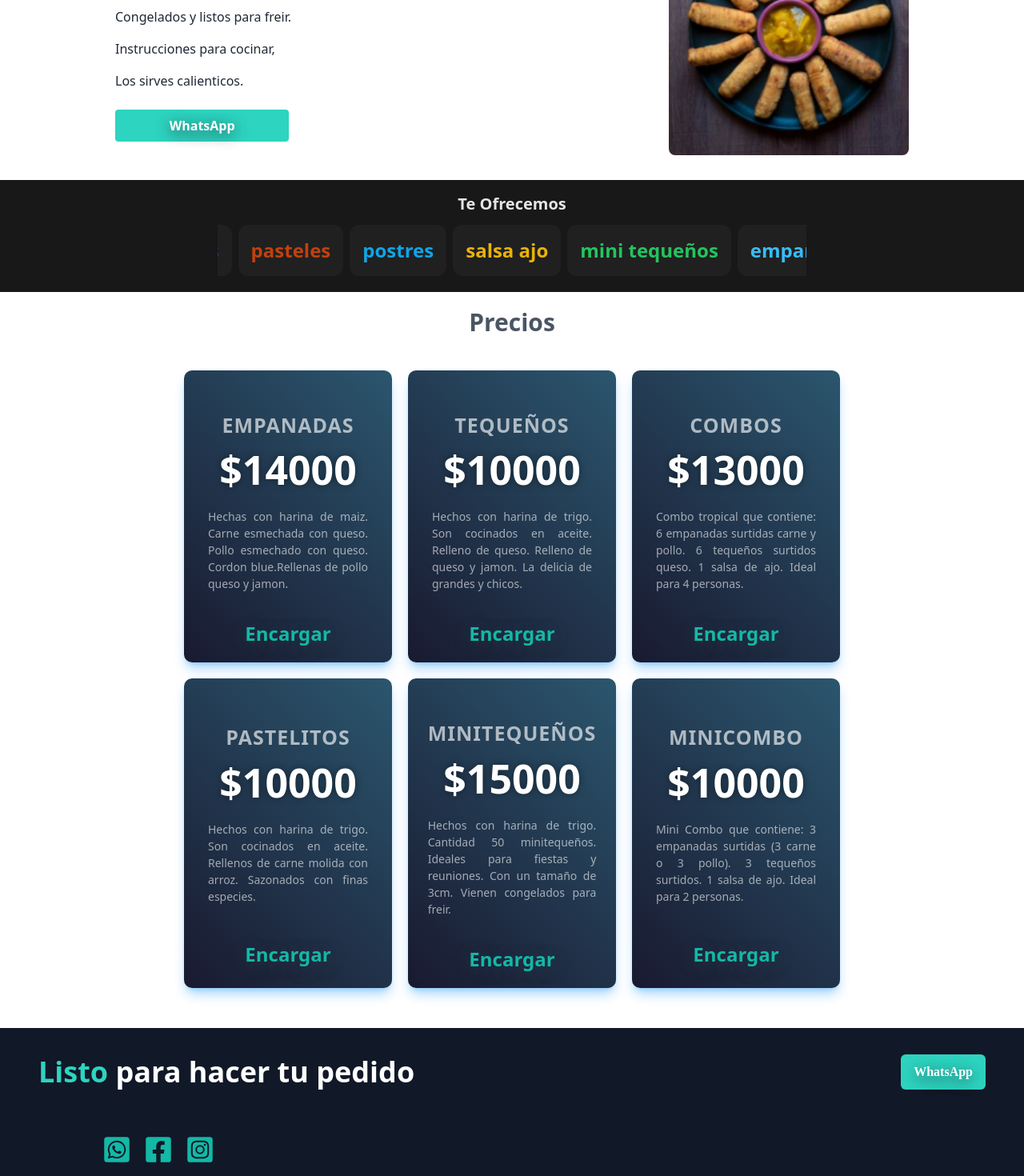
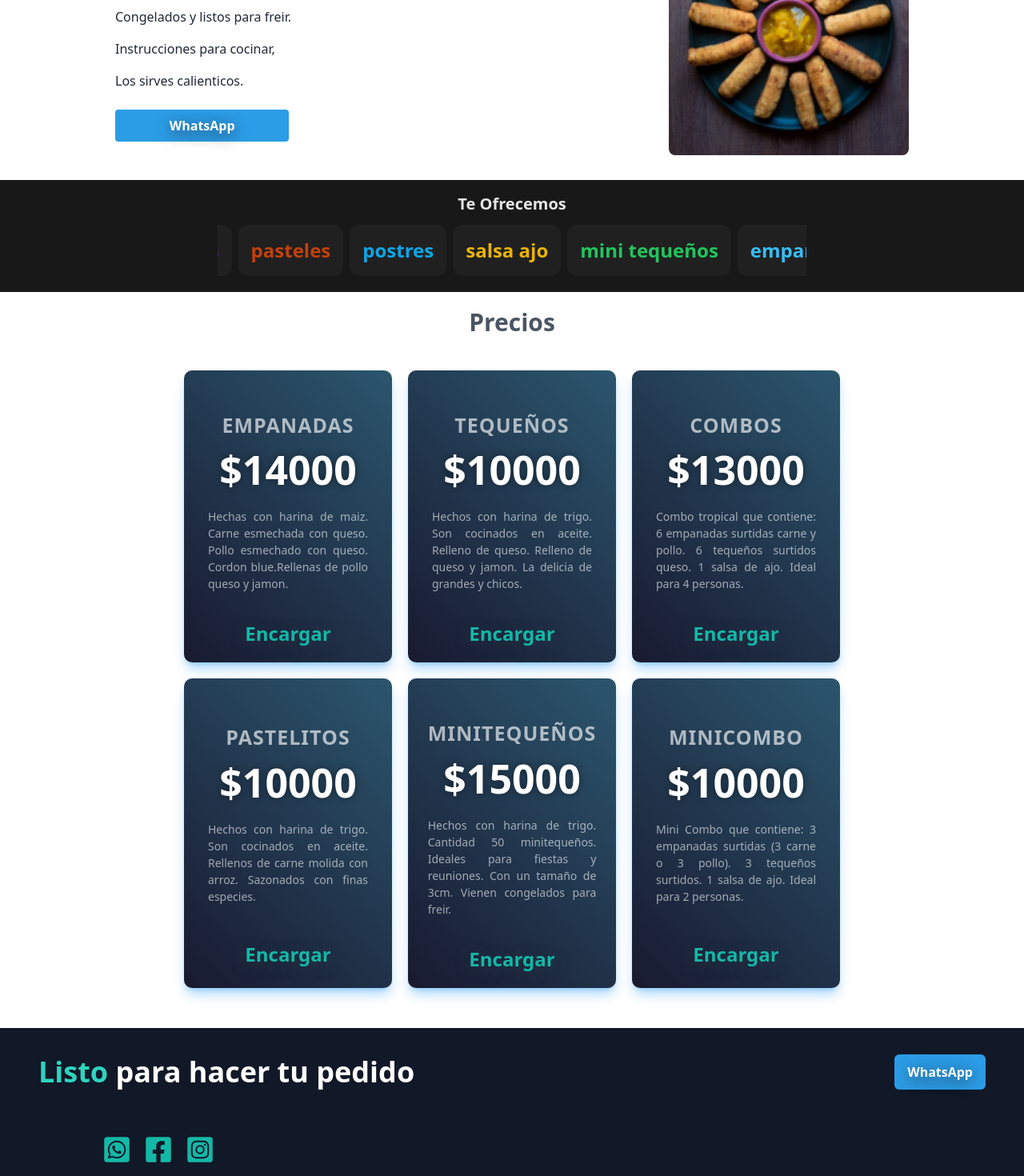
Before and after one commit to luismagnum/reactnav, a React (Vite) app: page / in a window 1280 px wide. Shown: the part 1880-3350 px from the top of the page at 80% size. Built offline with nearby package versions, Linux system fonts and the light colour scheme.

Commit message:
color text

```diff
--- a/src/components/Mini/Mini.jsx
+++ b/src/components/Mini/Mini.jsx
@@ -16,7 +16,7 @@ const Mini = () => {
                         <p className='text-base text-gray-800 font-medium mt-4'>Congelados y listos para freir.</p>
                         <p className='text-base text-gray-800 font-medium mt-4'>Instrucciones para cocinar,</p>
                         <p className='text-base text-gray-800 font-medium mt-4'>Los sirves calienticos.</p>
-                        <button className='text-center items-center text-white bg-teal-400 hover:bg-teal-700 font-bold px-3 py-2 rounded mt-6 mb-10 duration-500'>
+                        <button className='text-center items-center text-white bg-primary hover:bg-primaryDark font-bold px-3 py-2 rounded mt-6 mb-10 duration-500'>
                         <a href="https://wa.me/542984792639?text=Hola quiero hacer un pedido" target="_blank">WhatsApp</a>
                         </button>
                     </div>
--- a/src/components/footer/Footer.jsx
+++ b/src/components/footer/Footer.jsx
@@ -13,7 +13,7 @@ const Footer = () => {
         para hacer tu pedido
         </h1>
         <div className='flex flex-wrap'>
-          <button className='bg-teal-400 hover:bg-teal-700 duration-500 px-4 py-2.5 font-[Poppins]
+          <button className='bg-primary hover:bg-primaryDark duration-500 px-4 py-2.5
           rounded-md text-white font-bold w-full'>
             <a href="https://wa.me/542984792639?text=Hola quiero hacer un pedido" target="_blank">WhatsApp</a>
           </button>
```
